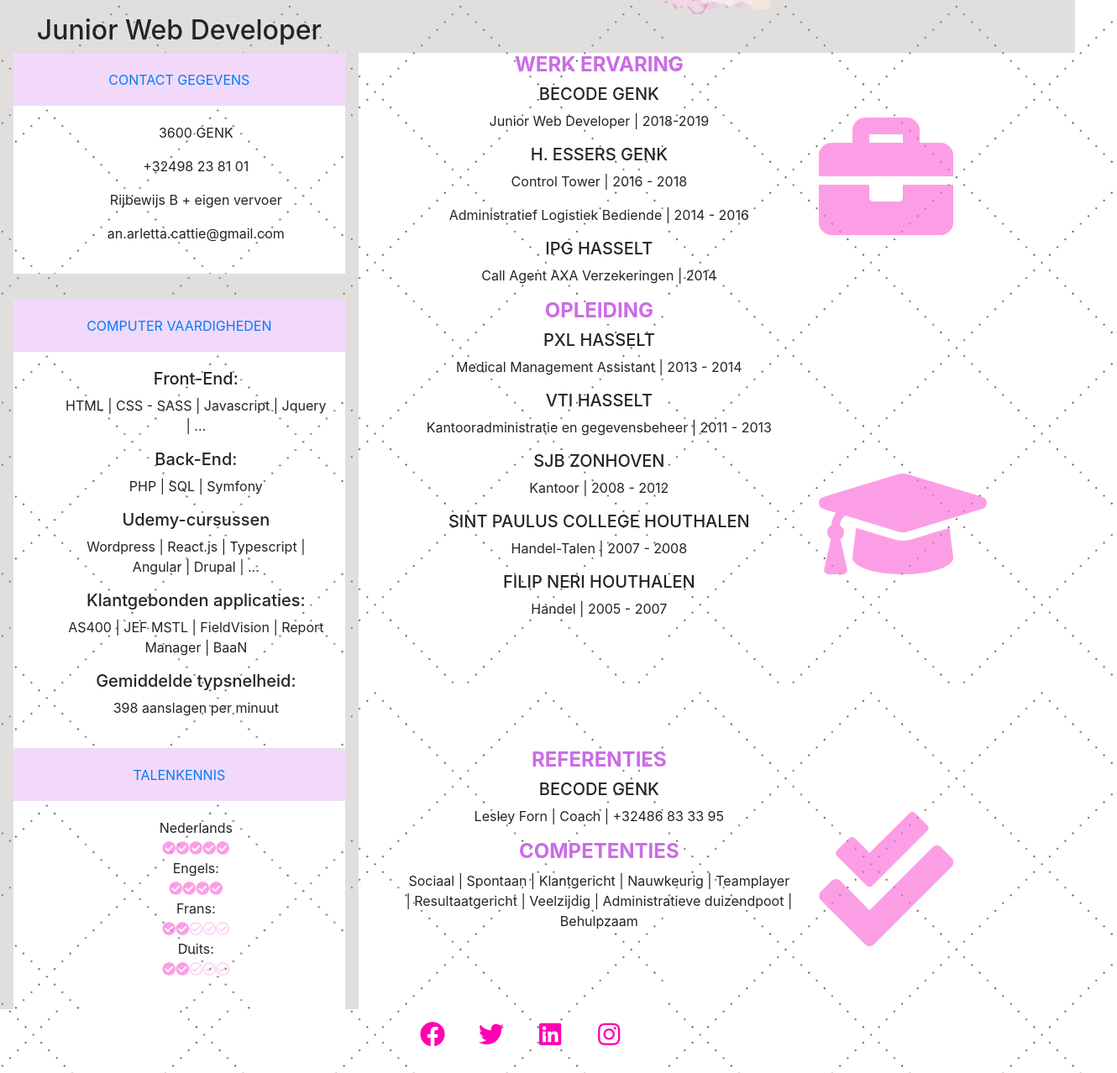
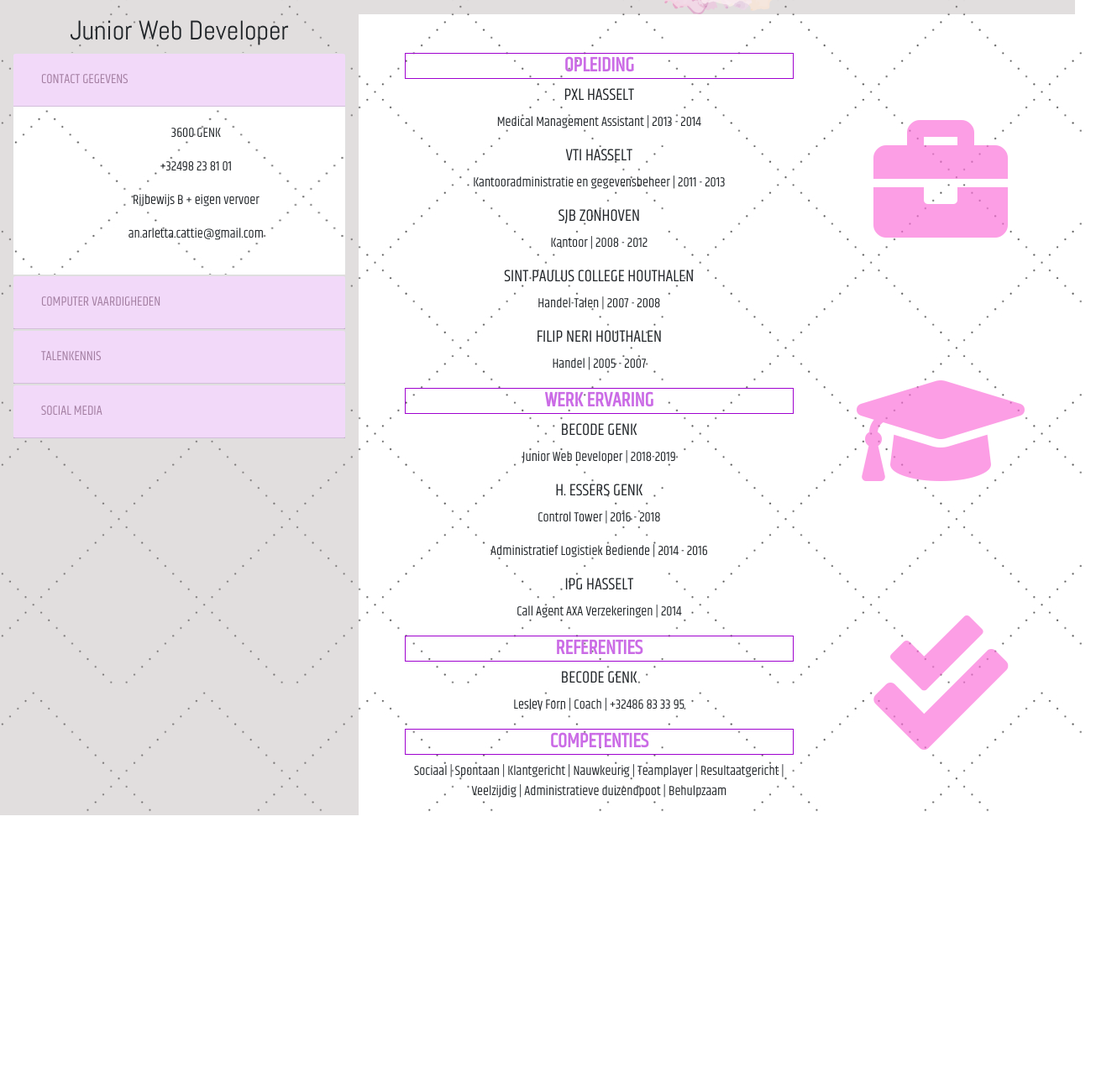
Before and after one commit to AnCattie/CV-updated, a plain HTML site: page index.html in a window 1280 px wide. Shown: the part 303-1581 px from the top of the page at 84% size, 1330 px wide, since content can reach past the window. After the commit the page ends 1274 px from the top, so only its background shows below. Drawn offline with nearby package versions, Linux system fonts and the light colour scheme.

Commit message:
no message

```diff
--- a/index.html
+++ b/index.html
@@ -4,6 +4,8 @@
     <meta charset="utf-8">
     <meta name="viewport" content="width=device-width, initial-scale=1, shrink-to-fit=no">
     <link rel="stylesheet" href="https://stackpath.bootstrapcdn.com/bootstrap/4.3.1/css/bootstrap.min.css" integrity="sha384-ggOyR0iXCbMQv3Xipma34MD+dH/1fQ784/j6cY/iJTQUOhcWr7x9JvoRxT2MZw1T" crossorigin="anonymous">
+    <link href="https://fonts.googleapis.com/css?family=Abel" rel="stylesheet">
+    <link href="https://fonts.googleapis.com/css?family=Khand" rel="stylesheet">
     <link rel="stylesheet" href="https://use.fontawesome.com/releases/v5.8.1/css/all.css" integrity="sha384-50oBUHEmvpQ+1lW4y57PTFmhCaXp0ML5d60M1M7uH2+nqUivzIebhndOJK28anvf" crossorigin="anonymous">
     <link rel="stylesheet" href="style.css">
     <title>CV An Cattie - Junior Web Developer</title>
@@ -11,32 +13,33 @@
   <body>
     <div class="container-fluid">
       <div class="row">
-                <div class="col-sm-6 col-md-6 col-lg-4  d-flex align-items-center"  id="box1">
+        <div class="col-sm-6 col-md-6 col-lg-4  d-flex align-items-center" id="box1">
           <img src="thumbnail.jpg" alt="Photo An" id="photoAn" style="height: 280px; width: 280px" class="img-fluid">
-
         </div>
         <div class="col-sm-6 col-md-6 col-lg-8"  id="box">
           <img src="LOGO-TRANSPARANT.png" alt="Logo" style="height: 300px;" class="img-fluid" id="logoAn">
         </div>
       </div>
-        <div class="row" id="box1">
-          <div class="col-sm-12 col-md-6 col-lg-4">
+
+      <div class="row">
+        <div class="col-sm-12 col-md-6 col-lg-4" id="box1">
           <h2>Junior Web Developer</h2>
         </div>
       </div>
+
       <div class="row">
-            <div class="col-sm-12 col-md-4 col-lg-4" id="leftside">
-              <div class="accordion" id="accordionExample">
+          <div class="col-sm-12 col-md-4 col-lg-4" id="first">
+              <div id="accordion">
                   <div class="card">
                     <div class="card-header" id="headingOne">
-                    <h4 class="mb-0">
-                      <button class="btn btn-link" type="button" data-toggle="collapse" data-target="#collapseOne" aria-expanded="true" aria-controls="collapseOne">
+                      <h5 class="mb-0">
+                        <button class="btn btn-link" data-toggle="collapse" data-target="#collapseOne" aria-expanded="true" aria-controls="collapseOne">
                           CONTACT GEGEVENS
                         </button>
-                    </h4>
+                      </h5>
                     </div>
 
-                  <div id="collapseOne" class="collapse show" aria-labelledby="headingOne" data-parent="#accordionExample">
+                    <div id="collapseOne" class="collapse show" aria-labelledby="headingOne" data-parent="#accordion">
                       <div class="card-body">
                           <ul>
                               <li><p>3600 GENK</p></li>
@@ -47,39 +50,15 @@
                       </div>
                     </div>
                   </div>
-              </div>
-            </div>
-            <div class="col-sm-12 col-md-5 col-lg-5" id="work">
-              <ul><h4>WERK ERVARING</h4>
-
-                <li><h5>BECODE GENK</h5></li>
-                <li><p>Junior Web Developer | 2018-2019</p></li>
-
-                <li><h5>H. ESSERS GENK</h5></li>
-                <li><p>Control Tower | 2016 - 2018</p></li>
-                <li><p>Administratief Logistiek Bediende | 2014 - 2016</p></li>
-
-                <li><h5>IPG HASSELT</h5></li>
-                <li><p>Call Agent AXA Verzekeringen | 2014</p></li>
-              </ul>
-            </div>
-            <div class="col-sm-12 col-md-3 col-lg-3 d-flex align-items-center" id="Work">
-                <i class="fas fa-briefcase fa-10x"  id="icon"></i>
-            </div>
-        </div>
-        <div class="row">
-            <div class="col-sm-12 col-md-4 col-lg-4" id="leftside">
-              <div class="accordion" id="firstaccordion">
                   <div class="card">
                     <div class="card-header" id="headingTwo">
-                      <h4 class="mb-0">
-                        <button class="btn btn-link" type="button" data-toggle="collapse" data-target="#collapseTwo" aria-expanded="true" aria-controls="collapseTwo">
+                      <h5 class="mb-0">
+                        <button class="btn btn-link collapsed" data-toggle="collapse" data-target="#collapseTwo" aria-expanded="false" aria-controls="collapseTwo">
                             COMPUTER VAARDIGHEDEN
                         </button>
-                      </h4>
+                      </h5>
                     </div>
-
-                    <div id="collapseTwo" class="collapse show" aria-labelledby="headingTwo" data-parent="#accordion">
+                    <div id="collapseTwo" class="collapse" aria-labelledby="headingTwo" data-parent="#accordion">
                       <div class="card-body">
                           <ul>
                               <li><h5>Front-End:</h5></li>
@@ -97,10 +76,52 @@
                     </div>
                   </div>
               </div>
+                  <div class="card">
+                    <div class="card-header" id="headingThree">
+                      <h5 class="mb-0">
+                        <button class="btn btn-link collapsed" data-toggle="collapse" data-target="#collapseThree" aria-expanded="false" aria-controls="collapseThree">
+                            TALENKENNIS
+                        </button>
+                      </h5>
                     </div>
-            <div class="col-sm-12 col-md-5 col-lg-5" id="opleiding">
+                    <div id="collapseThree" class="collapse" aria-labelledby="headingThree" data-parent="#accordion">
+                      <div class="card-body">
                           <ul>
-                <h4>OPLEIDING</h4>
+                              <li>Nederlands</li>
+                              <li><i class="fas fa-check-circle" id="check"></i><i class="fas fa-check-circle" id="check"></i><i class="fas fa-check-circle" id="check"></i><i class="fas fa-check-circle" id="check"></i><i class="fas fa-check-circle" id="check"></i></li>
+                              <li>Engels:</li>
+                              <li><i class="fas fa-check-circle" id="check"></i><i class="fas fa-check-circle" id="check"></i><i class="fas fa-check-circle" id="check"></i><i class="fas fa-check-circle" id="check"></i></li>
+                              <li>Frans:</li>
+                              <li><i class="fas fa-check-circle" id="check"></i><i class="fas fa-check-circle" id="check"></i><i class="far fa-check-circle" id="offcheck"></i><i class="far fa-check-circle" id="offcheck"></i><i class="far fa-check-circle" id="offcheck"></i></li>
+                              <li>Duits:</li>
+                              <li><i class="fas fa-check-circle" id="check"></i><i class="fas fa-check-circle" id="check"></i><i class="far fa-check-circle" id="offcheck"></i><i class="far fa-check-circle" id="offcheck"></i><i class="far fa-check-circle" id="offcheck"></i></li>
+                            </ul>
+                      </div>
+                    </div>
+                  </div>
+                  <div class="card">
+                      <div class="card-header" id="headingFour">
+                          <h5 class="mb-0">
+                            <button class="btn btn-link collapsed" data-toggle="collapse" data-target="#collapseFour" aria-expanded="false" aria-controls="collapseFour">
+                                SOCIAL MEDIA
+                            </button>
+                          </h5>
+                        </div>
+                      <div id="collapseFour" class="collapse" aria-labelledby="headingFour" data-parent="#accordion">
+                          <div class="card-body">
+                            <a href="https://www.facebook.com/AnCattie?ref=bookmarks"><i class="fab fa-facebook"></i></a>
+                            <a href="https://twitter.com/AnCattie"><i class="fab fa-twitter"></i></a>
+                            <a href="https://www.linkedin.com/in/ancattie/"><i class="fab fa-linkedin"></i></a>
+                            <a href="https://www.instagram.com/annekehh_/"><i class="fab fa-instagram"></i></a>
+                          </div>
+                        </div>
+                  </div>
+
+                </div>
+
+          <div class="col-sm-12 col-md-5 col-lg-5">
+            <ul>
+              <h4 id="title">OPLEIDING</h4>
               <li><h5>PXL HASSELT</h5></li>
               <li><p>Medical Management Assistant | 2013 - 2014</p></li>
 
@@ -116,60 +137,32 @@
               <li><h5>FILIP NERI HOUTHALEN</h5></li>
               <li><p>Handel | 2005 - 2007</p></li>
             </ul>
-            </div>
-            <div class="col-sm-12 col-md-3 col-lg-3 d-flex align-items-center" id="school">
-                <i class="fas fa-graduation-cap fa-10x" id="icon"></i>
-            </div>
-        </div>
-        <div class="row">
-            <div class="col-sm-12 col-md-4 col-lg-4" id="leftside">
-                <div class="accordion" id="accordion">
-                    <div class="card">
-                      <div class="card-header" id="headingThree">
-                        <h4 class="mb-0">
-                          <button class="btn btn-link" type="button" data-toggle="collapse" data-target="#collapseThree" aria-expanded="true" aria-controls="collapseThree">
-                            TALENKENNIS
-                          </button>
-                        </h4>
-                      </div>
 
-                      <div id="collapseThree" class="collapse show" aria-labelledby="headingThree" data-parent="#accordion">
-                        <div class="card-body">
+            <ul><h4 id="title">WERK ERVARING</h4>
+
+              <li><h5>BECODE GENK</h5></li>
+              <li><p>Junior Web Developer | 2018-2019</p></li>
+
+              <li><h5>H. ESSERS GENK</h5></li>
+              <li><p>Control Tower | 2016 - 2018</p></li>
+              <li><p>Administratief Logistiek Bediende | 2014 - 2016</p></li>
+
+              <li><h5>IPG HASSELT</h5></li>
+              <li><p>Call Agent AXA Verzekeringen | 2014</p></li>
+            </ul>
             <ul>
-                            <li>Nederlands</li>
-                            <li><i class="fas fa-check-circle" id="check"></i><i class="fas fa-check-circle" id="check"></i><i class="fas fa-check-circle" id="check"></i><i class="fas fa-check-circle" id="check"></i><i class="fas fa-check-circle" id="check"></i></li>
-                            <li>Engels:</li>
-                            <li><i class="fas fa-check-circle" id="check"></i><i class="fas fa-check-circle" id="check"></i><i class="fas fa-check-circle" id="check"></i><i class="fas fa-check-circle" id="check"></i></li>
-                            <li>Frans:</li>
-                            <li><i class="fas fa-check-circle" id="check"></i><i class="fas fa-check-circle" id="check"></i><i class="far fa-check-circle" id="offcheck"></i><i class="far fa-check-circle" id="offcheck"></i><i class="far fa-check-circle" id="offcheck"></i></li>
-                            <li>Duits:</li>
-                            <li><i class="fas fa-check-circle" id="check"></i><i class="fas fa-check-circle" id="check"></i><i class="far fa-check-circle" id="offcheck"></i><i class="far fa-check-circle" id="offcheck"></i><i class="far fa-check-circle" id="offcheck"></i></li>
-                          </ul>
-                        </div>
-                      </div>
-                    </div>
-                  </div>
-                </div>
-            <div class="col-sm-12 col-md-5 col-lg-5" id="Opleiding">
-              <ul><h4>REFERENTIES</h4>
+              <h4 id="title">REFERENTIES</h4>
               <li><h5>BECODE GENK</h5></li>
               <li><p>Lesley Forn | Coach | +32486 83 33 95</p></li>
-                <h4>COMPETENTIES</h4>
+
+              <h4 id="title">COMPETENTIES</h4>
               <li>Sociaal | Spontaan | Klantgericht | Nauwkeurig | Teamplayer | Resultaatgericht | Veelzijdig | Administratieve duizendpoot | Behulpzaam</li>
             </ul>
           </div>
-            <div class="col-sm-12 col-md-3 col-lg-3 d-flex align-items-center" id="reference">
-                <i class="fas fa-check-double fa-10x" id="icon"></i>
-            </div>
-        </div>
-        <div class="row">
-          <div class="col-sm-12 col-md-12 col-lg-12" id="socialmedia">
-              <ul class="links">
-                  <li><a href="https://www.facebook.com/AnCattie?ref=bookmarks"><i class="fab fa-facebook"></i></a></li>
-                  <li><a href="https://twitter.com/AnCattie"><i class="fab fa-twitter"></i></a></li>
-                  <li><a href="https://www.linkedin.com/in/ancattie/"><i class="fab fa-linkedin"></i></a></li>
-                  <li><a href="https://www.instagram.com/annekehh_/"><i class="fab fa-instagram"></i></a></li>
-              </ul>
+          <div class="col-sm-12 col-md-3 col-lg-3 d-flex align-items-center" id="icon">
+            <i class="fas fa-briefcase fa-10x"  id="icon1"></i>
+            <i class="fas fa-graduation-cap fa-10x" id="icon2"></i>
+            <i class="fas fa-check-double fa-10x" id="icon3"></i>
           </div>
         </div>
       </div>
--- a/style.css
+++ b/style.css
@@ -1,5 +1,6 @@
 .card-body {
     background-image: url("dots.jpg") ;
+    background-attachment: fixed;
     opacity: 2;
 }
 
@@ -7,8 +8,26 @@
     background-color: #cc6ce642;
 }
 
-#box1, #leftside{
+.card-header:hover {
+    background-color: #ffb3e8;
+}
+
+.btn {
+    color: #a37ea1;
+}
+
+.btn:hover {
+    color: #ffffff;
+}
+
+#box1, #leftside, #first{
     background-color: #aaa4a45b;
+}
+
+.fab {
+    font-size: 40px;
+    padding: 6px;
+
 }
 
 #box{
@@ -21,7 +40,9 @@
 body {
     background-image: url("dots.jpg");
     background-attachment: fixed;
-    background-color: #fff
+    background-color: #fff;
+    font-family: 'Khand', sans-serif;
+
 }
 
 #photoAn {
@@ -49,6 +70,7 @@ a:link{
 
 h2 {
     text-align: center;
+    font-family: 'Abel', sans-serif;
 }
 
 h4{
@@ -57,9 +79,19 @@ h4{
     font-weight: bold;
 }
 
-#icon {
+#title {
+    border: 1px solid #9f02cf;
+}
+
+
+#icon1, #icon2, #icon3 {
     color: #fa70d8ad;
+    padding: 70px;
+}
 
+#icon{
+    display: flex;
+    flex-direction: column;
 }
 
 #check {
@@ -69,67 +101,3 @@ h4{
 #offcheck {
     color: #fa70d757;
 }
-
-#work,#school,#reference {
-    text-align: center;
-    margin: auto;
-}
-
-#socialmedia {
-    margin-left: 50px;
-    margin-right: 50px;
-}
-
-.links{
-    margin-left: 30%;
-    display: flex;
-}
-.links li{
-    list-style: none;
-    margin: 0 5px;
-}
-
-ul li a{
-    position: relative;
-    display: flex;
-    justify-content: center;
-    align-items: center;
-    width: 60px;
-    height: 60px;
-    border-radius: 50%;
-    text-decoration: none;
-    font-size: 30px;
-    color: #000;
-    transition: .5s;
-}
-ul li a:hover{
-    color: #fff;
-}
-ul li a:before{
-    content: "";
-    position: absolute;
-    top: 0;
-    left: 0;
-    bottom: 0;
-    right: 0;
-    background: #000;
-    border-radius: 50%;
-    z-index: -1;
-    transform: scale(0);
-    transition: .5s cubic-bezier(.95,.32,.37,1.31);
-}
-ul li a:hover:before{
-    transform: scale(1);
-}
-ul li:nth-child(1) a:hover:before{
-    background: #3b5999;
-}
-ul li:nth-child(2) a:hover:before{
-    background: #55acee;
-}
-ul li:nth-child(3) a:hover:before{
-    background: #0077b5;
-}
-ul li:nth-child(4) a:hover:before{
-    background: #9a40e4;
-}
```
Lines whose indentation alone changed are shown as unchanged.
